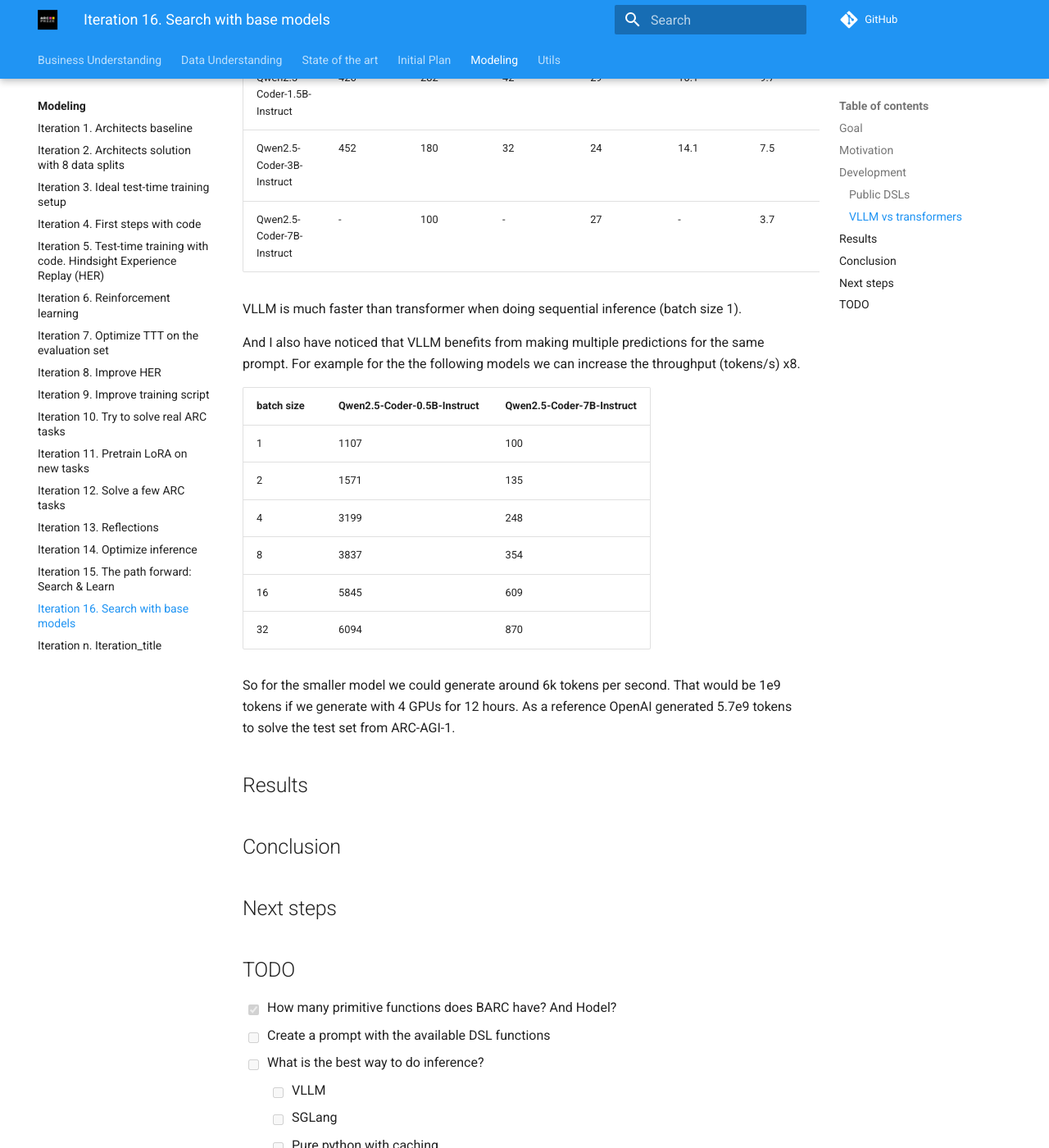
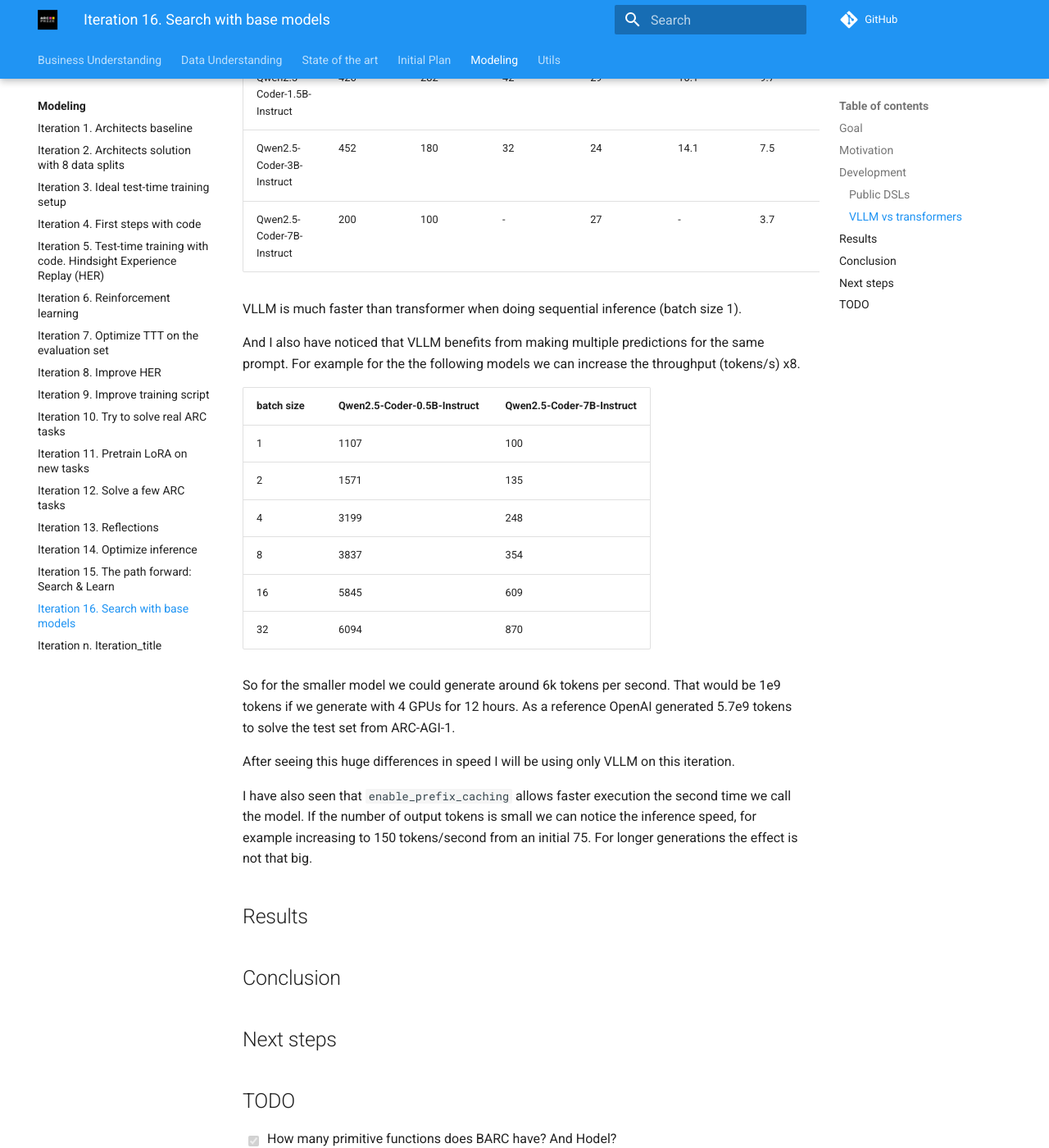
Before and after one commit to ironbar/arc25, an MkDocs documentation site: the page built from docs/modeling/Iteration_16_search_with_base_models.md, in a window 1280 px wide and 1400 px high, scrolled down 1145 px. Shown: the whole window at 82% size. Built offline with MkDocs 1.6.1 and Material for MkDocs 9.7.7, drawn with Linux system fonts in a browser that asks for light colours; comment, search, counter and statistics services are not loaded.

Commit message:
verified the effect of prompt caching, and that I can use the 7B model unquantized with VLLM

```diff
--- a/docs/modeling/Iteration_16_search_with_base_models.md
+++ b/docs/modeling/Iteration_16_search_with_base_models.md
@@ -44,7 +44,7 @@
 | Qwen2.5-Coder-0.5B-Instruct | 1107 | 563            | 48           | 36                     | 23.1    | 15.6              |
 | Qwen2.5-Coder-1.5B-Instruct | 426  | 282            | 42           | 29                     | 10.1    | 9.7               |
 | Qwen2.5-Coder-3B-Instruct   | 452  | 180            | 32           | 24                     | 14.1    | 7.5               |
-| Qwen2.5-Coder-7B-Instruct   | -    | 100            | -            | 27                     | -       | 3.7               |
+| Qwen2.5-Coder-7B-Instruct   | 200    | 100            | -            | 27                     | -       | 3.7               |
 
 VLLM is much faster than transformer when doing sequential inference (batch size 1).
 
@@ -64,6 +64,11 @@
 if we generate with 4 GPUs for 12 hours. As a reference OpenAI generated 5.7e9 tokens to solve the test
 set from ARC-AGI-1.
 
+After seeing this huge differences in speed I will be using only VLLM on this iteration.
+
+I have also seen that `enable_prefix_caching` allows faster execution the second time we call the model.
+If the number of output tokens is small we can notice the inference speed, for example increasing to 150 tokens/second from an initial 75. For longer generations the effect is not that big.
+
 ## Results
 
 ## Conclusion
```
Also changed, not shown: 1 other file.
